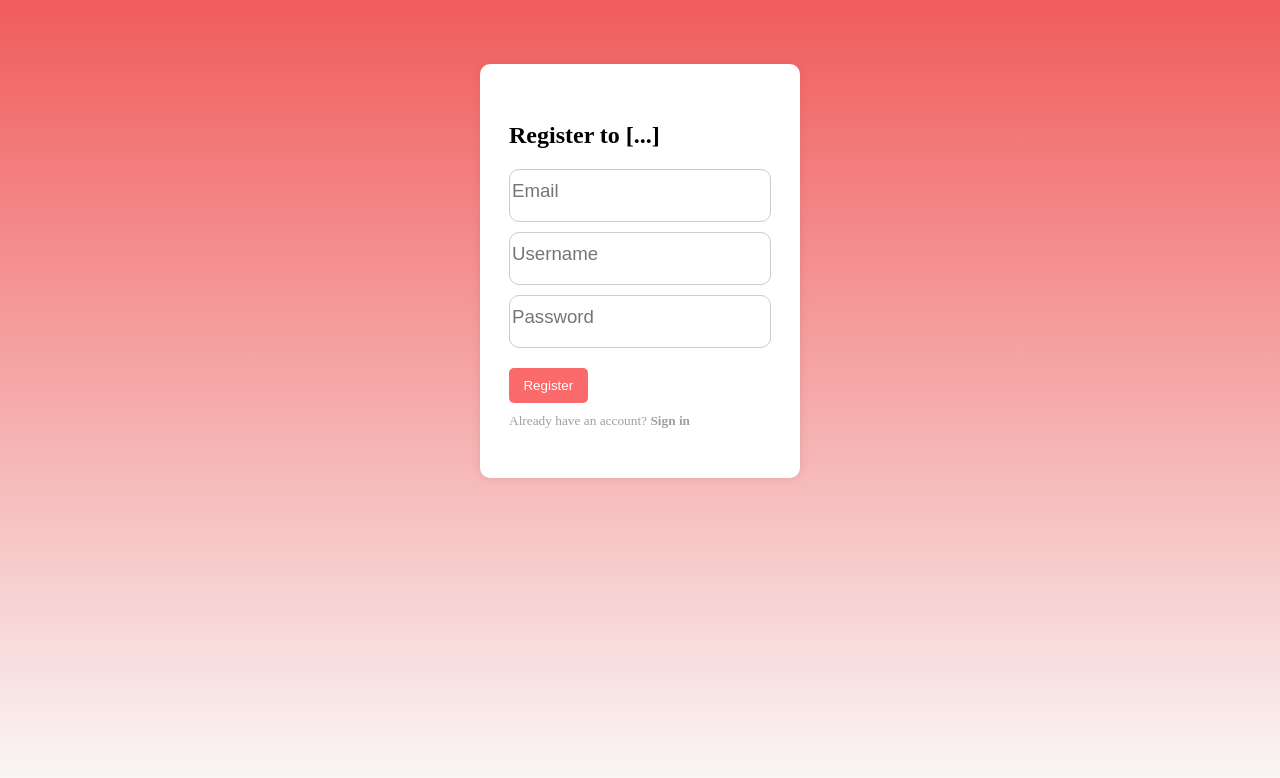
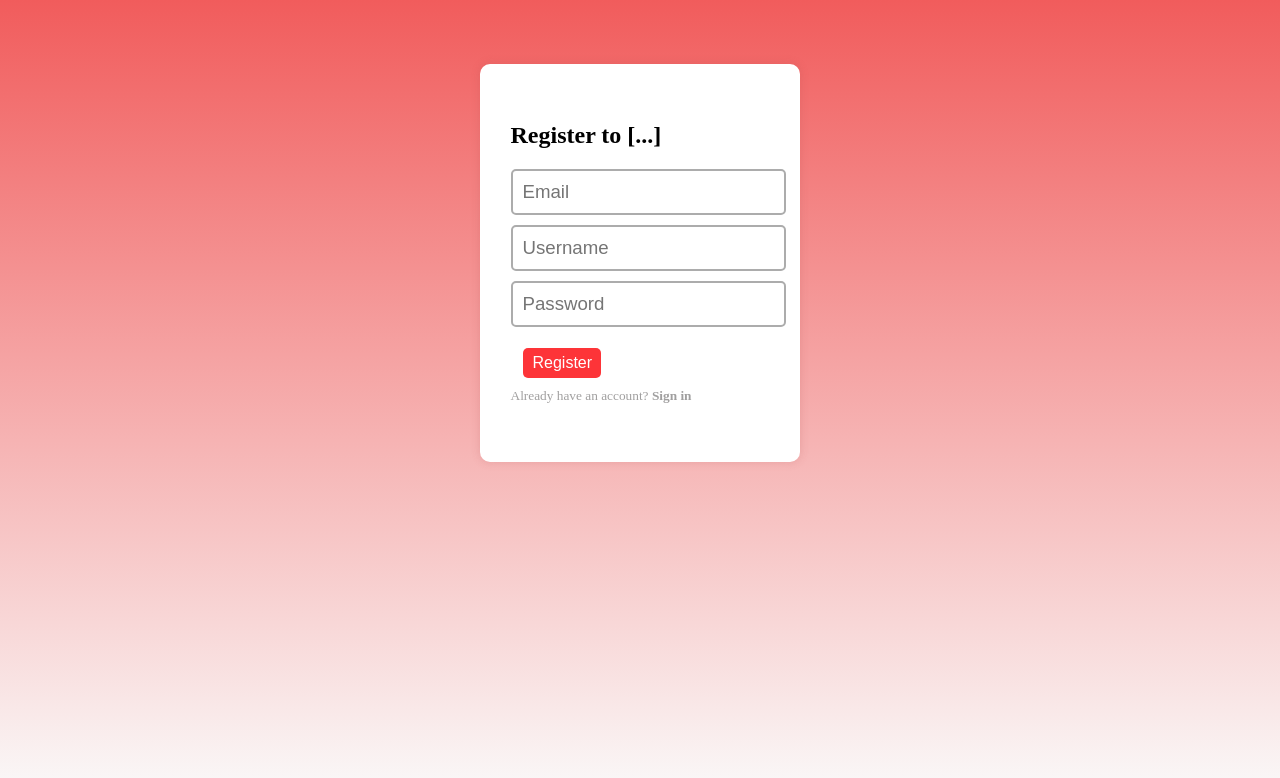
Before and after one commit to dragomirNonov/COSC4353-GroupProject, a React (Vite) app in the folder cosc4353-project/: page /register in a window 1280 px wide. Shown: the top 778 px of the page. Built offline with nearby package versions, Linux system fonts and the light colour scheme.

Commit message:
Changed layout for quote form page, made stylings for home more uniform

```diff
--- a/cosc4353-project/src/components/profile.jsx
+++ b/cosc4353-project/src/components/profile.jsx
@@ -30,7 +30,7 @@ const Profile = (props) => {
                     <div className="profileFormat">
                         <p>Name: </p>
                         <p>Address: </p>
-                        <p>Business/Organization</p>
+                        <p>Business/Organization: </p>
                     </div>
                     <div className="userInfo">
                         <p>{user.name}</p>
--- a/cosc4353-project/src/components/quoteform.jsx
+++ b/cosc4353-project/src/components/quoteform.jsx
@@ -57,8 +57,9 @@ const QuoteForm = (props) => {
   return (
     <div className="bigform">
       <form onSubmit={handleSubmit}>
-        <h2 className="inline">Request a quote</h2>
+        <h1 className="inline">Request a quote</h1>
         <h5>Please fill out the following: </h5>
+        <div className="quoteForm">
           <div>
             <p>Are you in-state?</p>
             <input
@@ -150,6 +151,8 @@ const QuoteForm = (props) => {
               required
             />
           </div>
+        </div>
+
 
         <button className="button" type="submit">
           Submit
--- a/cosc4353-project/src/index.css
+++ b/cosc4353-project/src/index.css
@@ -116,8 +116,7 @@ ul {
   list-style: none;
 }
 .bigform {
-  margin: 0px 0px 0px 0px;
-  padding-left: 30px;
+  padding-left: 5%;
   display: flex;
   justify-content: flex-start;
   align-items: center;
@@ -127,22 +126,45 @@ ul {
   width: 90%;
 }
 
+.bigform h5 {
+  font-size: 14pt;
+  margin: none;
+  padding: none;
+}
+
+.quoteForm {
+  padding-left: 5%;
+  width: 100%;
+  display: flex;
+  flex-direction: column;
+}
+
+.quoteForm p {
+  font-size: 14pt;
+  margin: none;
+  border: none;
+  padding: none;
+}
+
 .textarea {
-  width: 20vmax;
-  padding-bottom: 10px;
-  border-radius: 10px;
-  border: 1px solid #ccc;
-  margin-bottom: 5px;
+  width: 100%;
+  height: 35px;
+  border-radius: 5px;
+  border: 2px solid #acacac;
+  font-size: 12pt;
+  padding-left: 10px;
+  text-align: left;
 }
 
 .button {
   margin-bottom: 10px;
-  margin-top: 10px;
+  margin-top: 4%;
+  margin-left: 5%;
   width: 30%;
-  height: 35px;
-  background-color: rgb(250, 106, 106);
+  height: 30px;
+  background-color: #FD3438;
   color: white;
-
+  font-size: 12pt;
   border: none;
   border-radius: 5px;
   cursor: pointer;
@@ -151,11 +173,11 @@ ul {
   display: inline-block;
 }
 .button:hover {
-  background-color: darkred;
+  background-color: #f57a7c;
 }
 .text {
   margin: auto;
-  margin-bottom: 10px;
+  margin-bottom: 20px;
   font-size: smaller;
   font-weight: 400;
   color: #a09f9f;
@@ -176,8 +198,8 @@ ul {
   width: 90%;
   display: flex;
   border-radius: 20px;
-  background-color: #ccc;
-  border: solid 1px rgb(182, 182, 182);
+  background-color: #eaeaea;
+  border: solid 1px rgb(195, 195, 195);
 }
 .quote-button {
   background-color: #f15c5c;
@@ -189,7 +211,7 @@ ul {
   color: white;
 }
 .quote-button:hover {
-  background-color: darkred;
+  background-color: f57a7c;
 }
 .sub-div {
   /* display: flex; */
@@ -218,15 +240,12 @@ ul {
   flex-direction: column;
 }
 
-.profilePage h1 {
-  padding-left: 1%;
-}
-
 .profilePage p{
-  padding-left: 5%;
+  padding-left: none;
 }
 
 .profileInfo {
+  padding-left: 3%;
   display: flex;
   flex-direction: row;
   align-items: last baseline;
@@ -236,10 +255,11 @@ ul {
 .profileFormat {
   font-size: 14pt;
   color:rgb(112, 112, 112);
+  width: 30%;
 }
 
 .userInfo {
-  padding-left: 5%;
+  padding-left: none;
   width: 50%;
   font-family: "Lucida Console";
   font-size: 15pt;
--- a/cosc4353-project/src/settings.css
+++ b/cosc4353-project/src/settings.css
@@ -133,32 +133,20 @@ body {
 .settings-container label {
     display: block;
     text-align: left;
-    margin-top: 3px;
+    margin-top: 5px;
     padding: none;
 }
 
-.settings-container input[type=text] {
-    width: 100%;
-    height: 18%;
-    border-radius: 5px;
-    border: 2px solid #acacac;
-    font-size: 12pt;
-    padding-left: 10px;
-    padding-top: 5px;
-    text-align: left;
-}
-
 .settings-container select {
-    height: 38px;
+    height: 40px;
     width: 158px;
     border: 2px solid #acacac;
     border-radius: 5px;
-    margin-bottom: 5px;
 }
 
 .settings-container #zipCode {
     width: 142px;
-    height: 20%;
+    height: 35px;
 }
 
 .save-button {
@@ -166,9 +154,9 @@ body {
     color: white;
     border: none;
     height: 30px;
-    width: 10%;
+    width: 15%;
     border-radius: 5px;
-    margin-top: 5px;
+    margin-top: 2%;
     font-size: 12pt;
 }
 
```
Lines whose indentation alone changed are shown as unchanged.
